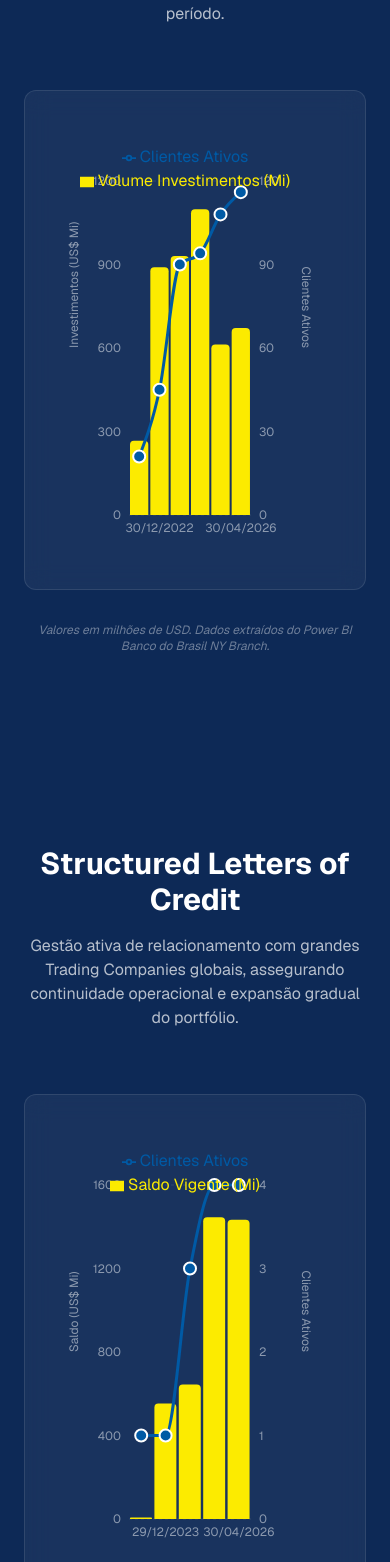
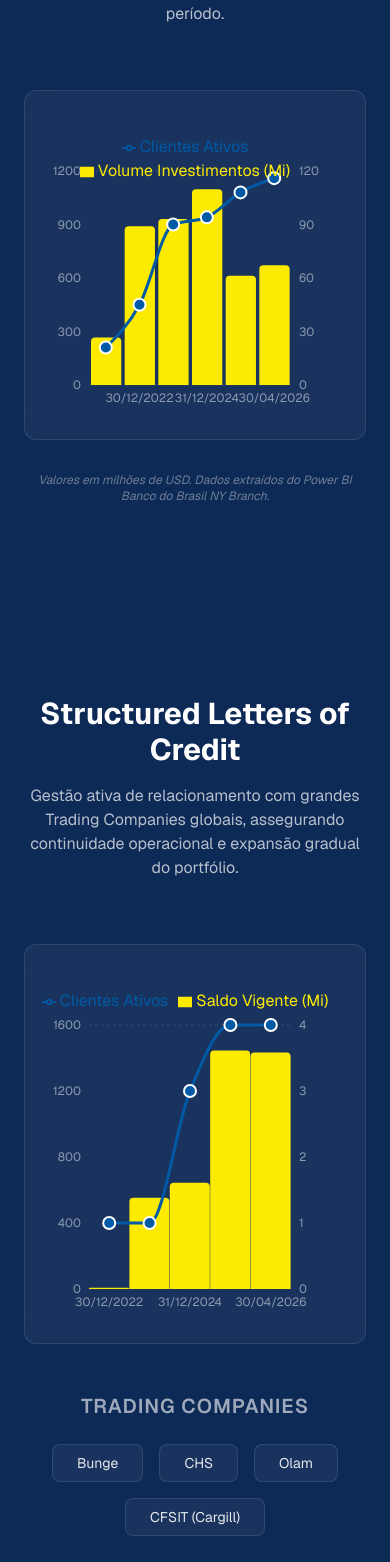
Before and after one commit to skintryker/bbny-presentation, a Next.js app: page / in a window 390 px wide. Shown: the part 1086-2648 px from the top of the page. Built offline with nearby package versions, Linux system fonts and the light colour scheme.

Commit message:
fix: optimize charts for mobile and landscape viewing

```diff
--- a/src/components/Funding.tsx
+++ b/src/components/Funding.tsx
@@ -25,10 +25,13 @@ const Funding = () => {
           <p className="text-white/70 max-w-3xl mx-auto">{funding.description}</p>
         </div>
 
-        <div className="glass-card p-8 mb-12">
-          <div className="h-[450px] w-full">
+        <div className="glass-card p-4 md:p-8 mb-12">
+          <div className="h-[350px] md:h-[450px] w-full">
             <ResponsiveContainer width="100%" height="100%">
-              <ComposedChart data={funding.chartData} margin={{ top: 30, right: 30, left: 20, bottom: 20 }}>
+              <ComposedChart
+                data={funding.chartData}
+                margin={{ top: 20, right: -10, left: -20, bottom: 0 }}
+              >
                 <CartesianGrid strokeDasharray="3 3" stroke="rgba(255,255,255,0.1)" vertical={false} />
                 <XAxis
                   dataKey="date"
--- a/src/components/Performance.tsx
+++ b/src/components/Performance.tsx
@@ -16,9 +16,12 @@ export default function Performance() {
           <p className="text-white/70 max-w-3xl mx-auto">{performance.description}</p>
         </div>
 
-        <div className="h-[500px] w-full glass-card p-8">
+        <div className="h-[350px] md:h-[500px] w-full glass-card p-4 md:p-8">
           <ResponsiveContainer width="100%" height="100%">
-            <ComposedChart data={performance.chartData} margin={{ top: 30, right: 30, left: 20, bottom: 20 }}>
+            <ComposedChart
+              data={performance.chartData}
+              margin={{ top: 20, right: -10, left: -20, bottom: 0 }}
+            >
               <CartesianGrid strokeDasharray="3 3" stroke="rgba(255,255,255,0.1)" vertical={false} />
               <XAxis
                 dataKey="period"
```
Also changed, not shown: 1 other file (tests, documents, lock files or other folders).
